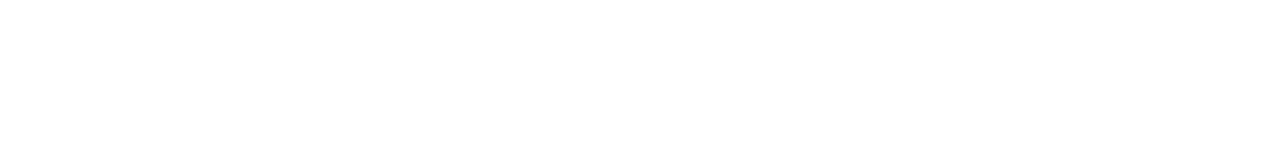
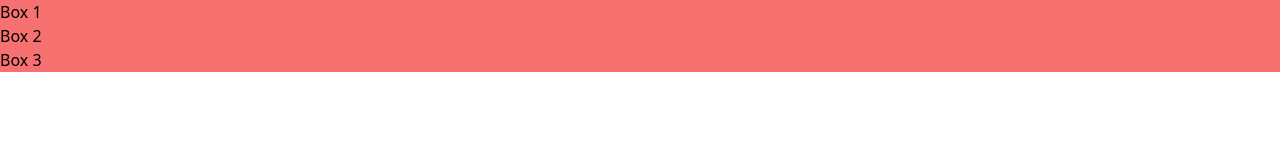
Before and after one commit to SauelAlmonte/tailwind-redo, a website: page 08-grids/index.html in a window 1280 px wide. Drawn offline with nearby package versions, Linux system fonts and the light colour scheme.

Commit message:
Tailwindcss Play CDN

```diff
--- a/08-grids/index.html
+++ b/08-grids/index.html
@@ -10,6 +10,10 @@
 </head>
 
 <body>
-
+    <div>
+        <div class="bg-red-400 h-22">Box 1</div>
+        <div class="bg-red-400 h-22">Box 2</div>
+        <div class="bg-red-400 h-22">Box 3</div>
+    </div>
 </body>
 </html>
```
